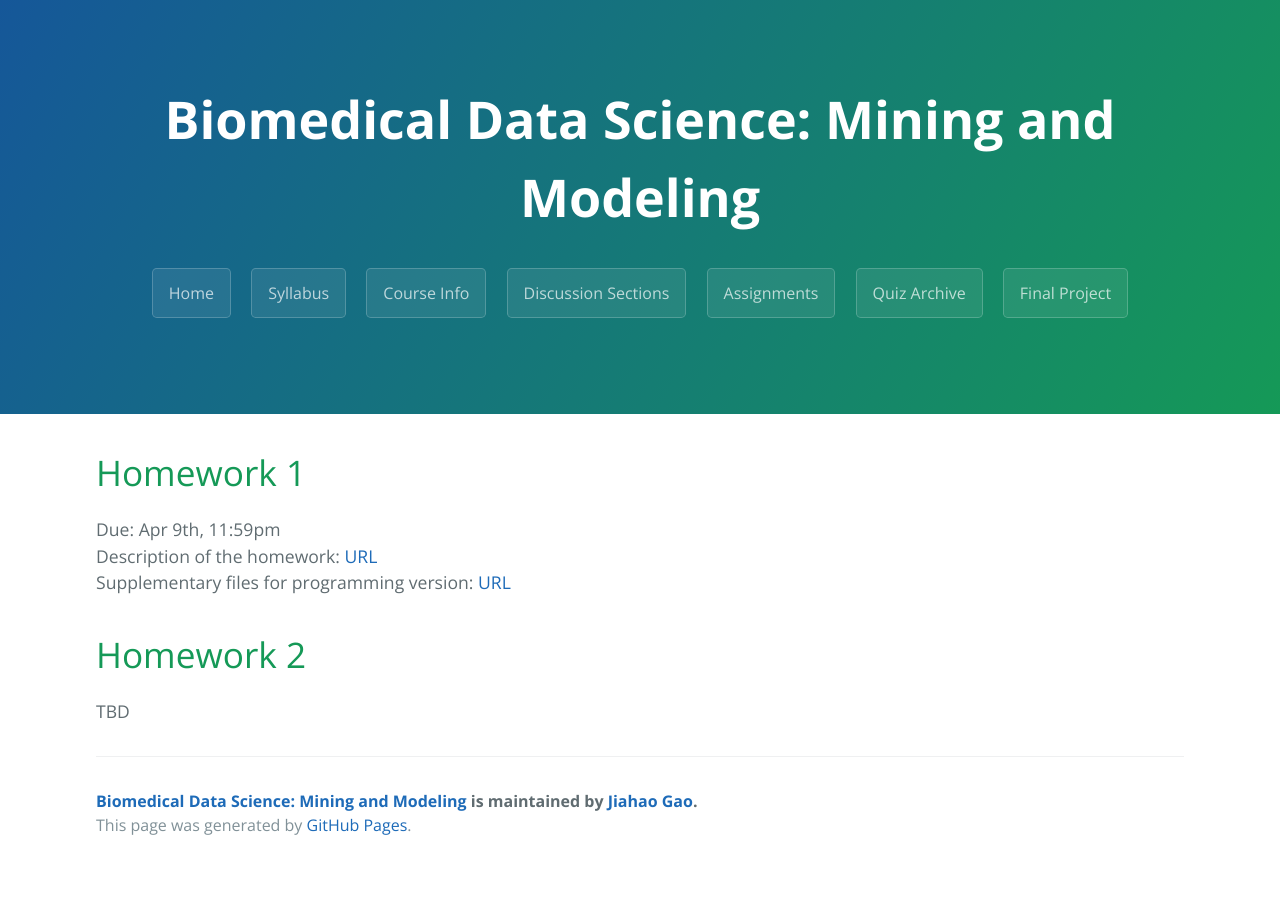
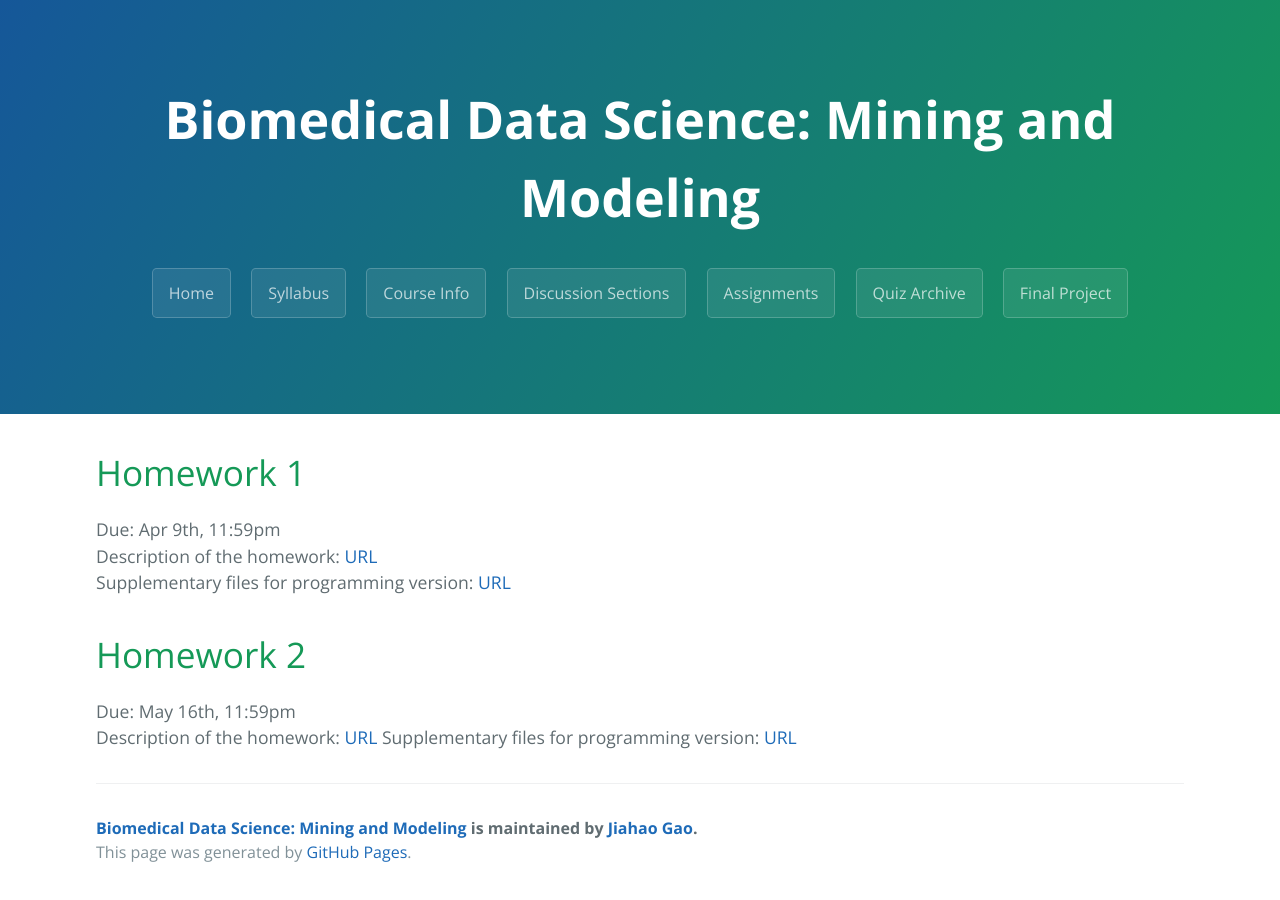
Before and after one commit to susannaliu0705/cbb752-zimmerone-projects, a Jekyll site: the page built from assignments.md, in a window 1280 px wide. Built offline with Jekyll 4.4.1, drawn with Linux system fonts in a browser that asks for light colours.

Commit message:
Update assignments.md

```diff
--- a/assignments.md
+++ b/assignments.md
@@ -5,8 +5,10 @@
 
 # Homework 1
 Due: Apr 9th, 11:59pm
-Description of the homework: [URL](http://files.gersteinlab.org/public-docs/2021/03.26/hw1.pdf)
-Supplementary files for programming version: [URL](http://files.gersteinlab.org/public-docs/2021/03.22/HW1_cbb752b21_programming_supp_files.zip)
+Description of the homework: [URL](http://files2.gersteinlab.org/public-docs/2021/03.26/hw1.pdf)
+Supplementary files for programming version: [URL](http://files2.gersteinlab.org/public-docs/2021/03.22/HW1_cbb752b21_programming_supp_files.zip)
 
 # Homework 2
-TBD
+Due: May 16th, 11:59pm
+Description of the homework: [URL](http://files.gersteinlab.org/public-docs/2021/04.29/hw2.pdf)
+Supplementary files for programming version: [URL](http://files2.gersteinlab.org/public-docs/2021/04.28/core_THR_residues.txt)
```
